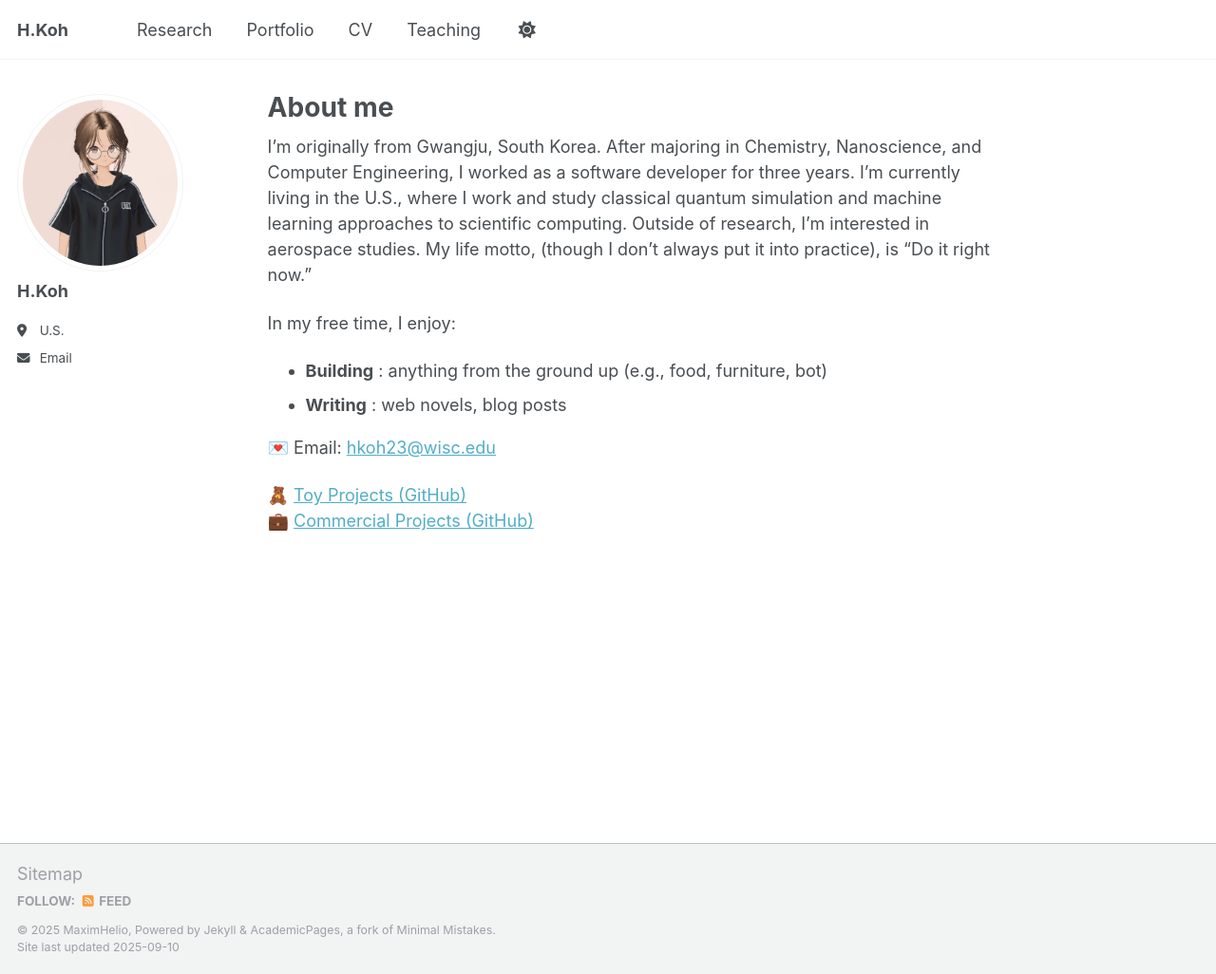
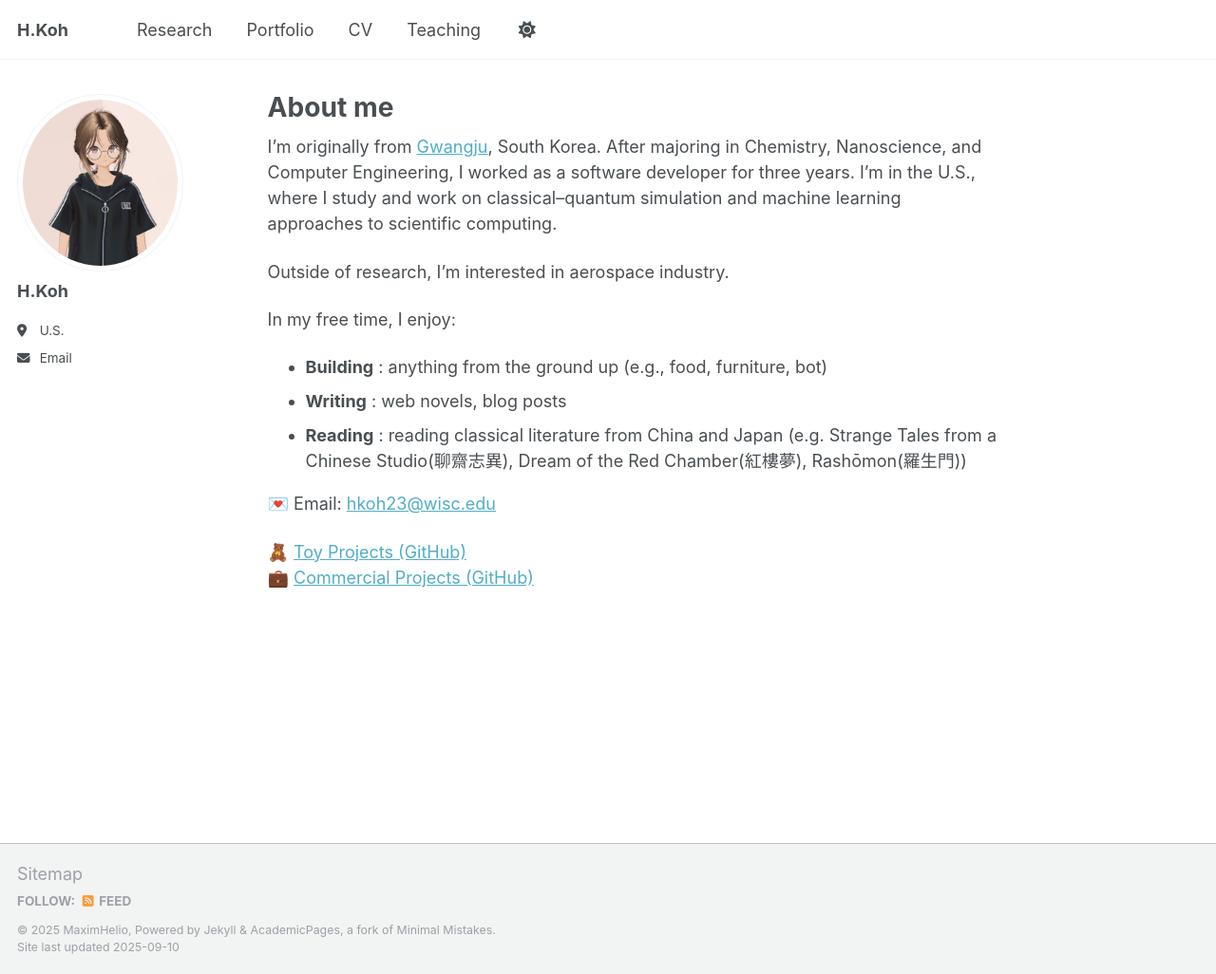
Before and after one commit to MaximHelio/MaximHelio.github.io, a Jekyll site: the page built from _pages/about.md, in a window 1280 px wide and 1026 px high. Shown: the whole window at 95% size. Built offline with Jekyll 4.4.1, drawn with Linux system fonts in a browser that asks for light colours.

Commit message:
Modify about

```diff
--- a/_pages/about.md
+++ b/_pages/about.md
@@ -7,14 +7,18 @@ redirect_from:
   - /about.html
 ---
 
-I'm originally from Gwangju, South Korea. After majoring in Chemistry, Nanoscience, and Computer Engineering, I worked as a software developer for three years.
-I'm currently living in the U.S., where I work and study classical quantum simulation and machine learning approaches to scientific computing. Outside of research, I’m interested in aerospace studies. My life motto, (though I don’t always put it into practice), is “Do it right now.”
+I’m originally from [Gwangju](https://en.wikipedia.org/wiki/Gwangju), South Korea. After majoring in Chemistry, Nanoscience, and Computer Engineering, I worked as a software developer for three years. I’m in the U.S., where I study and work on classical–quantum simulation and machine learning approaches to scientific computing.
+
+Outside of research, I'm interested in aerospace industry.
+
 
 In my free time, I enjoy:
 - **Building** : anything from the ground up (e.g., food, furniture, bot)
 - **Writing** : web novels, blog posts
+- **Reading** : reading classical literature from China and Japan (e.g. Strange Tales from a Chinese Studio(聊齋志異), Dream of the Red Chamber(紅樓夢), Rashōmon(羅生門))
 
-💌 Email: [hkoh23@wisc.edu](mailto:hkoh23@wisc.edu)
+
+💌 Email: [hkoh23@wisc.edu](mailto:h.koh@wisc.edu)
 
 🧸 [Toy Projects (GitHub)](https://github.com/MaximHelio)
 💼 [Commercial Projects (GitHub)](https://github.com/gogomaya)
```
Also changed, not shown: _pages/cv.md (+1 -4 lines), _pages/teaching.md (+1 -1 lines).
